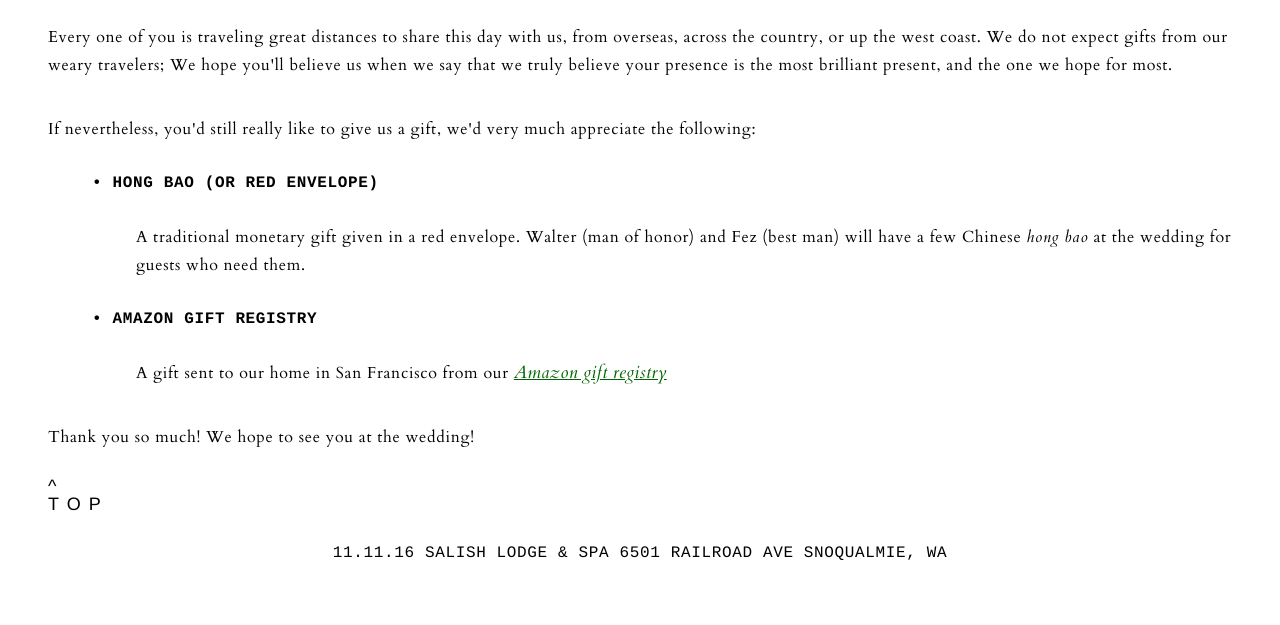
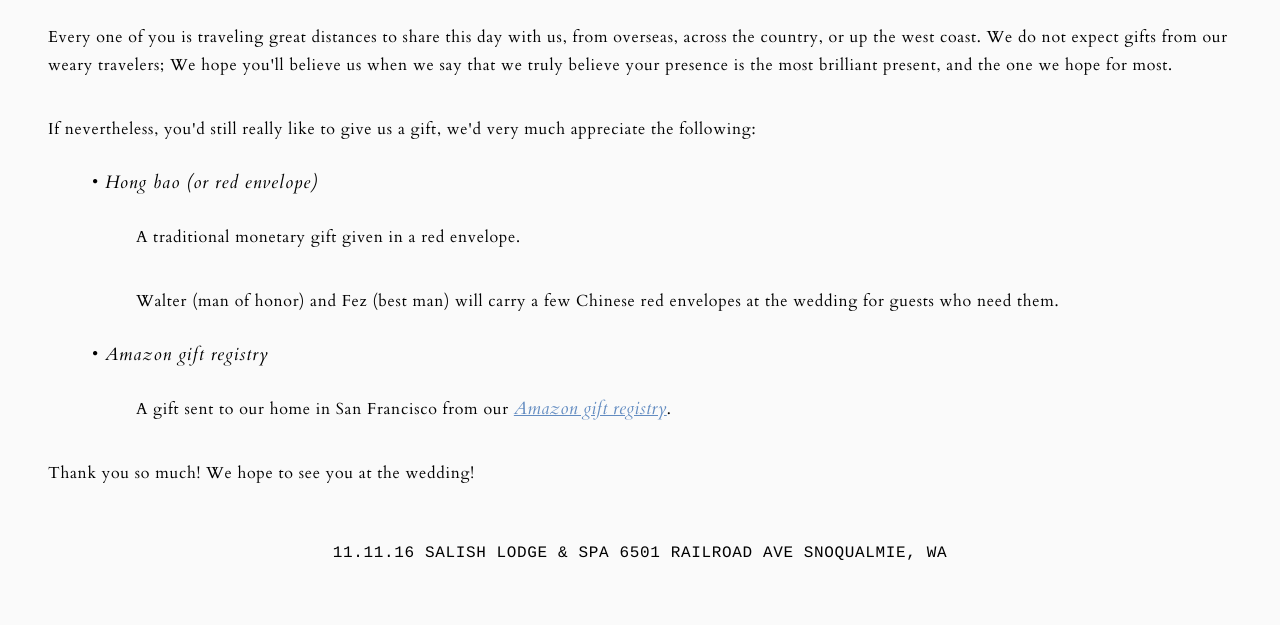
Before and after one commit to njtien/wedding_website, a website: page src/html/registry.html in a window 1280 px wide. Shown: the part 189-814 px from the top of the page. Drawn offline with nearby package versions, Linux system fonts and the light colour scheme; files that its build step writes are made by us from their sources.

Commit message:
Editing colors

```diff
--- a/src/html/footer.partial.html
+++ b/src/html/footer.partial.html
@@ -1,6 +1,5 @@
 <div class="footer-stickyflex"></div>
 <footer class="footer">
-  <a href="#wedding-website" class="toplink center">^<br />Top</a>
   <p class="center"><span class="highlight">11.11.16 Salish Lodge &amp; Spa 6501 Railroad Ave Snoqualmie, WA</span>
   </p>
 </footer>
--- a/src/html/registry.html
+++ b/src/html/registry.html
@@ -19,11 +19,13 @@
       If nevertheless, you'd still really like to give us a gift, we'd very much appreciate the following:
     </p>
     <div class="infoblock">
-      <h4><span class="un-italicize">&bull; </span>Hong bao (or red envelope)</h4>
-      <p class="infoblock">A traditional monetary gift given in a red envelope. Walter (man of honor) and Fez (best man) will have a few Chinese <em>hong bao</em> at the wedding for guests who need them.</p>
-      <h4><span class="un-italicize">&bull; </span> Amazon gift registry</h4>
+      <span class="note"><span class="un-italicize">&bull; </span>Hong bao (or red envelope)</span>
+      <p class="infoblock">A traditional monetary gift given in a red envelope.
+        </p>
+        <p class="infoblock">Walter (man of honor) and Fez (best man) will carry a few Chinese red envelopes at the wedding for guests who need them.</p>
+      <span class="note"><span class="un-italicize">&bull; </span> Amazon gift registry</span>
       <p class="infoblock">A gift sent to our home in San Francisco from our
-        <a class="registry-action" href="https://www.amazon.com/wedding/nancy-tien-wesley-wilson-snoqualmie-november-2016/registry/3MH55N90LG2QH">Amazon gift registry</a>
+        <a class="registry-action" href="https://www.amazon.com/wedding/nancy-tien-wesley-wilson-snoqualmie-november-2016/registry/3MH55N90LG2QH">Amazon gift registry</a>.
       </p>
     </div>
     <p>Thank you so much! We hope to see you at the wedding!</p>
--- a/src/sass/global.scss
+++ b/src/sass/global.scss
@@ -7,10 +7,12 @@
 #wedding-website {
   font-family: 'Cardo', 'Helvetica Neue', 'Helvetica', 'Arial', 'sans-serif';
   font-size: 16px;
+  font-color: 252525;
   line-height: 1.75em;
   letter-spacing: 0.045em;
   padding: 2px 40px;
   margin-bottom: 30px;
+  background-color: fafafa;
   display: flex;
   min-height: 75vh;
   flex-direction: column;
@@ -175,7 +177,7 @@
     font-style: italic;
     font-size: 18px;
     letter-spacing: 0.02em;
-    color: darkgreen;
+    color: #638cc1;
     text-decoration: underline;
   }
   a:hover {
--- a/src/sass/header-footer.scss
+++ b/src/sass/header-footer.scss
@@ -4,12 +4,13 @@
   .registry .nav-regs,
   .travellodging .nav-trvl,
   .rsvp-page .nav-rsvp {
-    border-bottom: solid 3px gray;
+    border-bottom: solid 3px darkgrey;
   }
   .nav-header {
+    background-color: fefefe;
     margin: 0 -40px;
     padding: 0 20px;
-    border-bottom: solid 3px rgba(0,0,0,0.1);
+    border-bottom: solid 2px rgba(0,0,0,0.1);
     .nav-logo {
       font-size: 17px;
       font-weight: 500;
@@ -38,8 +39,9 @@
     flex: 1;
   }
   .footer {
+    background-color: fafafa;
     margin-top: 40px;
-    border-top: solid 3px rgba(0,0,0,0.1);
+    border-top: solid 2px rgba(0,0,0,0.1);
     a {
       display: block;
       padding: 10px;
--- a/src/sass/registry.scss
+++ b/src/sass/registry.scss
@@ -1,5 +1,5 @@
 #wedding-website .registry {
   .registry-action {
-    font-weight: 500;
+    font-weight: 400;
   }
 }
```
Also changed, not shown: src/html/rsvp.html (+1 -1 lines), src/sass/rsvp.scss (+14 -11 lines).
